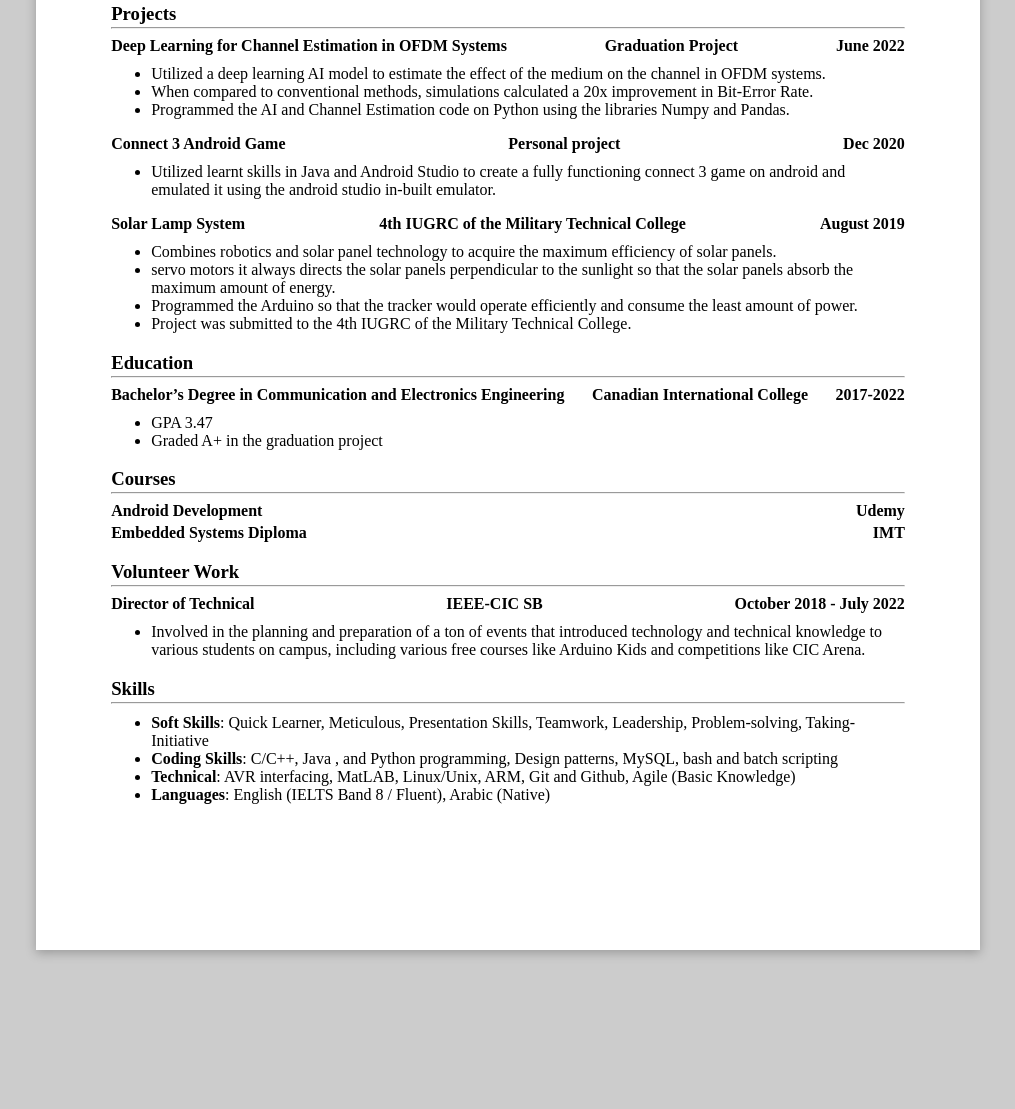
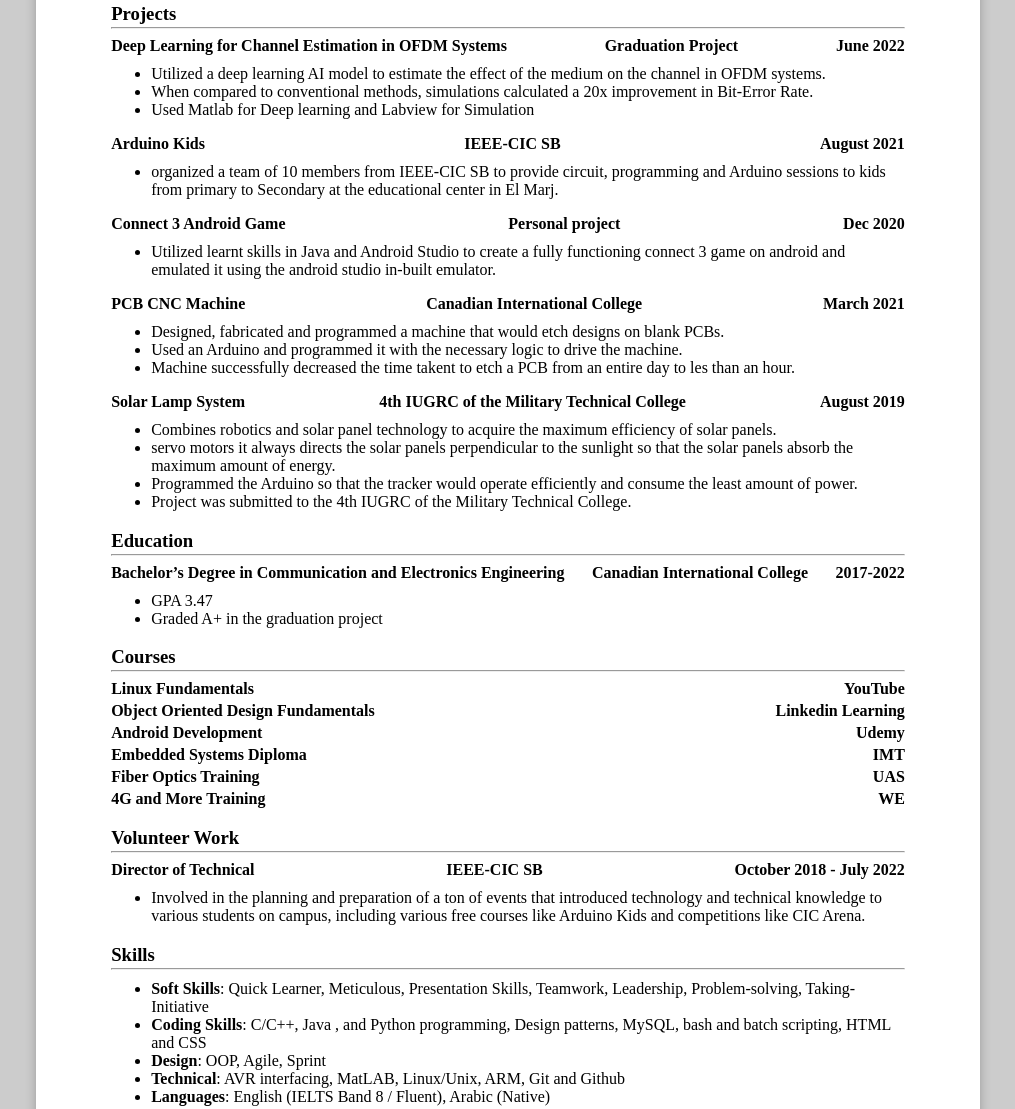
Before and after one commit to OmarDerwy/cvWithHTML, a plain HTML site: page index.html in a window 1280 px wide. Shown: the part 374-1483 px from the top of the page, without its empty margins (132-1147 px from the left). Before the commit the page ends 1374 px from the top, so only its background shows below. Drawn offline with Linux system fonts and the light colour scheme.

Commit message:
Nearly complete CV

```diff
--- a/index.html
+++ b/index.html
@@ -48,12 +48,22 @@
                 <ul class="heading">
                     <li>Deep Learning for Channel Estimation in OFDM Systems</li>
                     <li>Graduation Project</li>
-                    <li>June 2022 </li>
+                    <li>June 2022</li>
                 </ul>
                 <ul>
                     <li>Utilized a deep learning AI model to estimate the effect of the medium on the channel in OFDM systems.</li>
                     <li>When compared to conventional methods, simulations calculated a 20x improvement in Bit-Error Rate.</li>
-                    <li>Programmed the AI and Channel Estimation code on Python using the libraries Numpy and Pandas.</li>
+                    <li>Used Matlab for Deep learning and Labview for Simulation</li>
+            </section>
+            <section>
+                <ul class="heading">
+                    <li>Arduino Kids</li>
+                    <li>IEEE-CIC SB</li>
+                    <li>August 2021</li>
+                </ul>
+                <ul>
+                    <li>organized a team of 10 members from IEEE-CIC SB to provide circuit, programming and Arduino sessions to kids from primary to Secondary at the educational center in El Marj.
+                    </li>
             </section>
             <section>
                 <ul class="heading">
@@ -63,6 +73,18 @@
                 </ul>
                 <ul>
                     <li>Utilized learnt skills in Java and Android Studio to create a fully functioning connect 3 game on android and emulated it using the android studio in-built emulator.</li>
+            </section>
+            <section>
+                <ul class="heading">
+                    <li>PCB CNC Machine</li>
+                    <li>Canadian International College</li>
+                    <li>March 2021</li>
+                </ul>
+                <ul>
+                    <li>Designed, fabricated and programmed a machine that would etch designs on blank PCBs.
+                    </li>
+                    <li>Used an Arduino and programmed it with the necessary logic to drive the machine.</li>
+                    <li>Machine successfully decreased the time takent to etch a PCB from an entire day to les than an hour.</li>
             </section>
             <section>
                 <ul class="heading">
@@ -98,12 +120,28 @@
             <h3>Courses</h3>
             <hr>
             <ul class="heading">
+                <li>Linux Fundamentals</li>
+                <li>YouTube</li>
+            </ul>
+            <ul class="heading">
+                <li>Object Oriented Design Fundamentals</li>
+                <li>Linkedin Learning</li>
+            </ul>
+            <ul class="heading">
                 <li>Android Development</li>
                 <li>Udemy</li>
             </ul>
             <ul class="heading">
                 <li>Embedded Systems Diploma</li>
                 <li>IMT</li>
+            </ul>
+            <ul class="heading">
+                <li>Fiber Optics Training</li>
+                <li>UAS</li>
+            </ul>
+            <ul class="heading">
+                <li>4G and More Training</li>
+                <li>WE</li>
             </ul>
         </section>
         <section>
@@ -124,8 +162,9 @@
             <hr>
             <ul>
                 <li><span style="font-weight: bold;">Soft Skills</span>: Quick Learner, Meticulous, Presentation Skills, Teamwork, Leadership, Problem-solving, Taking-Initiative</li>
-                <li><span style="font-weight: bold;">Coding Skills</span>: C/C++, Java , and Python programming, Design patterns, MySQL, bash and batch scripting</li>
-                <li><span style="font-weight: bold;">Technical</span>:  AVR interfacing, MatLAB, Linux/Unix, ARM, Git and Github, Agile (Basic Knowledge)</li>
+                <li><span style="font-weight: bold;">Coding Skills</span>: C/C++, Java , and Python programming, Design patterns, MySQL, bash and batch scripting, HTML and CSS</li>
+                <li><span style="font-weight: bold;">Design</span>: OOP, Agile, Sprint</li>
+                <li><span style="font-weight: bold;">Technical</span>:  AVR interfacing, MatLAB, Linux/Unix, ARM, Git and Github</li>
                 <li><span style="font-weight: bold;">Languages</span>: English (IELTS Band 8 / Fluent), Arabic (Native)</li>
             </ul>
         </section>
```
